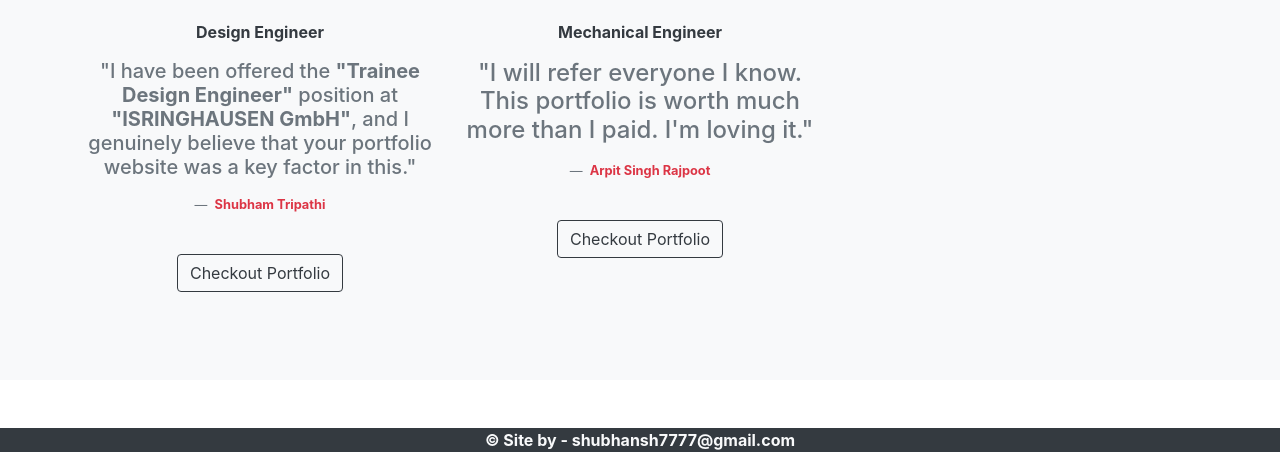
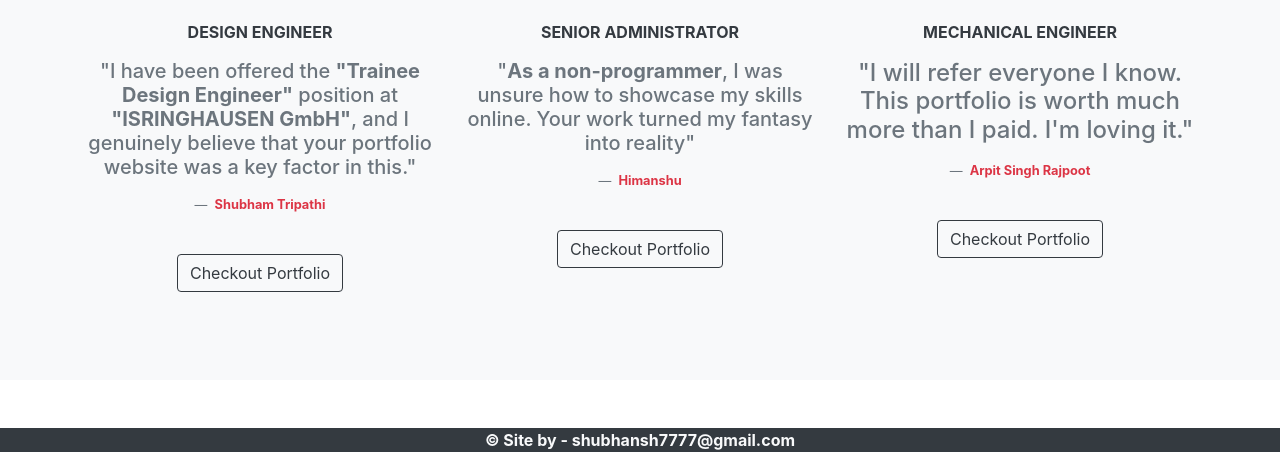
Before and after one commit to Shubhansh-Simple/Portfolio-Project, a Django app: template projects/templates/project_list.html in a window 1280 px wide. Shown: the part 811-1263 px from the top of the page. Run offline with Django 3.2, Linux system fonts and the light colour scheme; the template is opened without the code that fills it, so the values that code supplies are empty; some libraries are stand-ins or nearby versions.

Commit message:
Add third user in (What people are saying section)

```diff
--- a/projects/templates/project_list.html
+++ b/projects/templates/project_list.html
@@ -153,7 +153,7 @@
             <br>
 
             <!------------Profession------------>
-           <h6 class="text-dark font-weight-bold">Design Engineer</h6>
+           <h6 class="text-dark font-weight-bold">DESIGN ENGINEER</h6>
 
             <!------------Opinion------------>
             <figure class="text-end">
@@ -178,7 +178,43 @@
 
           <!--------------------------------------------------------->
 
+
           <!------------Image Two------------>
+          <div class="col-lg-4">
+
+            <!--Portfolio Users-->
+            <img class="rounded-circle" src="{% static 'himanshu.jpg' %}" alt="Client Image" width="160" height="160">
+            <br>
+            <br>
+
+            <!------------Profession------------>
+           <h6 class="text-dark font-weight-bold">SENIOR ADMINISTRATOR</h6>
+
+            <!------------Opinion------------>
+            <figure class="text-end">
+              <blockquote class="blockquote">
+                <h5 class="text-secondary text-secondary mt-3 mb-0">
+                  "<b>As a non-programmer</b>, I was unsure how to showcase my skills online. Your work turned my fantasy into reality"
+                </h5>
+              </blockquote>
+
+              <!------------Full Name------------>
+              <figcaption class="blockquote-footer">
+                <b class="text-danger">Himanshu</b>
+              </figcaption>
+            </figure>
+
+            <br>
+            <!------------CHECK PORTFOLIO BUTTON------------>
+            <p>
+              <a class="btn btn-outline-dark" target="_blank" href="https://iamhimzy.github.io/portfolio/">Checkout Portfolio</a>
+            </p>
+          </div><!-- SECOND USER SECTION END -->
+
+          <!--------------------------------------------------------->
+
+
+          <!------------Image Three------------>
           <div class="col-lg-4">
 
             <!--Portfolio Users-->
@@ -187,7 +223,7 @@
             <br>
 
             <!------------Profession------------>
-            <h6 class="text-dark font-weight-bold">Mechanical Engineer</h6>
+            <h6 class="text-dark font-weight-bold">MECHANICAL ENGINEER</h6>
 
 
             <!------------Opinion------------>
@@ -209,7 +245,7 @@
             <p>
               <a class="btn btn-outline-dark" target="_blank" href="/projects/arpit/">Checkout Portfolio</a>
             </p>
-          </div><!-- SECOND USER SECTION END -->
+          </div><!-- THIRD USER SECTION END -->
 
 
         </div><!-- /.row -->
```
